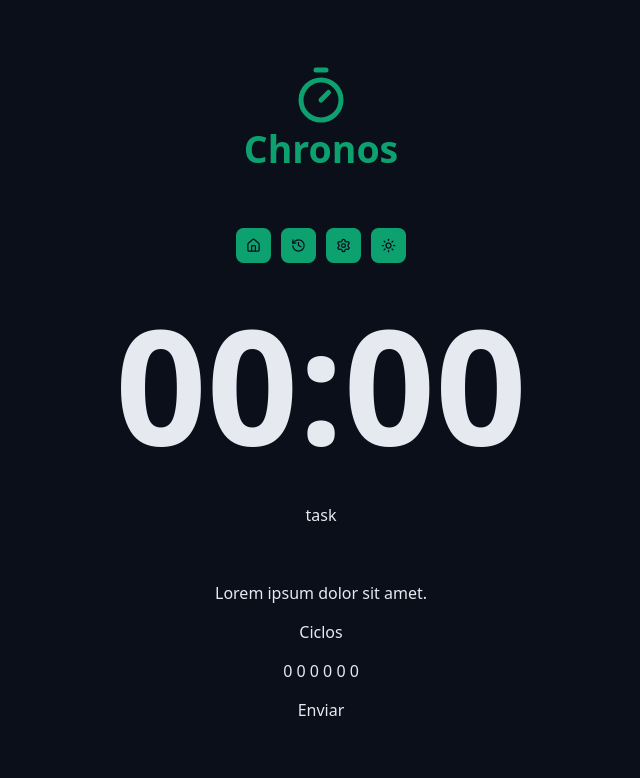
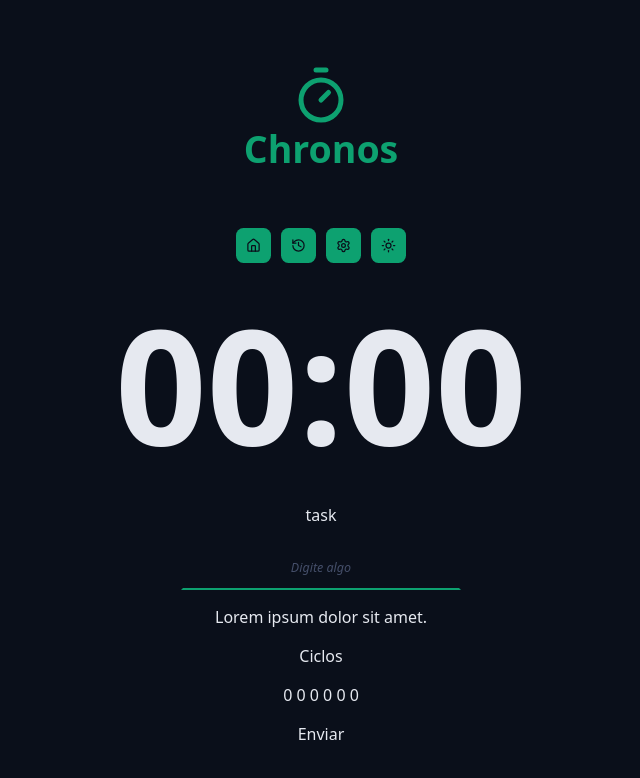
Before and after one commit to jvfsccp/chronos-pomodoro, a React (Vite) app: page / in a window 1280 px wide. Shown: the top 778 px of the page, without its empty margins (319-959 px from the left). Built offline with nearby package versions, Linux system fonts and the light colour scheme.

Commit message:
feat: input finalized

```diff
--- a/src/App.tsx
+++ b/src/App.tsx
@@ -24,7 +24,12 @@ export function App() {
       <Container>
         <form className='flex flex-col items-center justify-center gap-6'>
           <div className='flex flex-col items-center justify-center gap-6'>
-            <DefaultInput type='text' />
+            <DefaultInput
+              type='text'
+              id='meuInput'
+              labelText='task'
+              placeholder='Digite algo'
+            />
           </div>
 
           <div className='flex flex-col items-center justify-center gap-6'>
--- a/src/components/DefaultInput/index.tsx
+++ b/src/components/DefaultInput/index.tsx
@@ -1,12 +1,23 @@
 type DefaultInputProps = {
-  id?: string
+  id: string
+  labelText: string
 } & React.ComponentProps<'input'>
 
-export function DefaultInput({ id, type }: DefaultInputProps) {
+export function DefaultInput({
+  id,
+  type,
+  labelText,
+  ...rest
+}: DefaultInputProps) {
   return (
     <>
-      <label htmlFor={id}>task</label>
-      <input type={type} id={id} />
+      <label htmlFor={id}>{labelText}</label>
+      <input
+        className='bg-transparent w-md border-2 border-transparent outline-none text-center p-4  border-b-2 border-b-primary text-default transition-all ease-in-out duration-100 placeholder:text-gray-500 placeholder:text-xl placeholder:italic focus:border-2 focus:border-primary focus:outline-primary focus:rounded-xl disabled:border-b-2 disabled:border-b-disabled disabled:text-muted'
+        type={type}
+        id={id}
+        {...rest}
+      />
     </>
   )
 }
```
